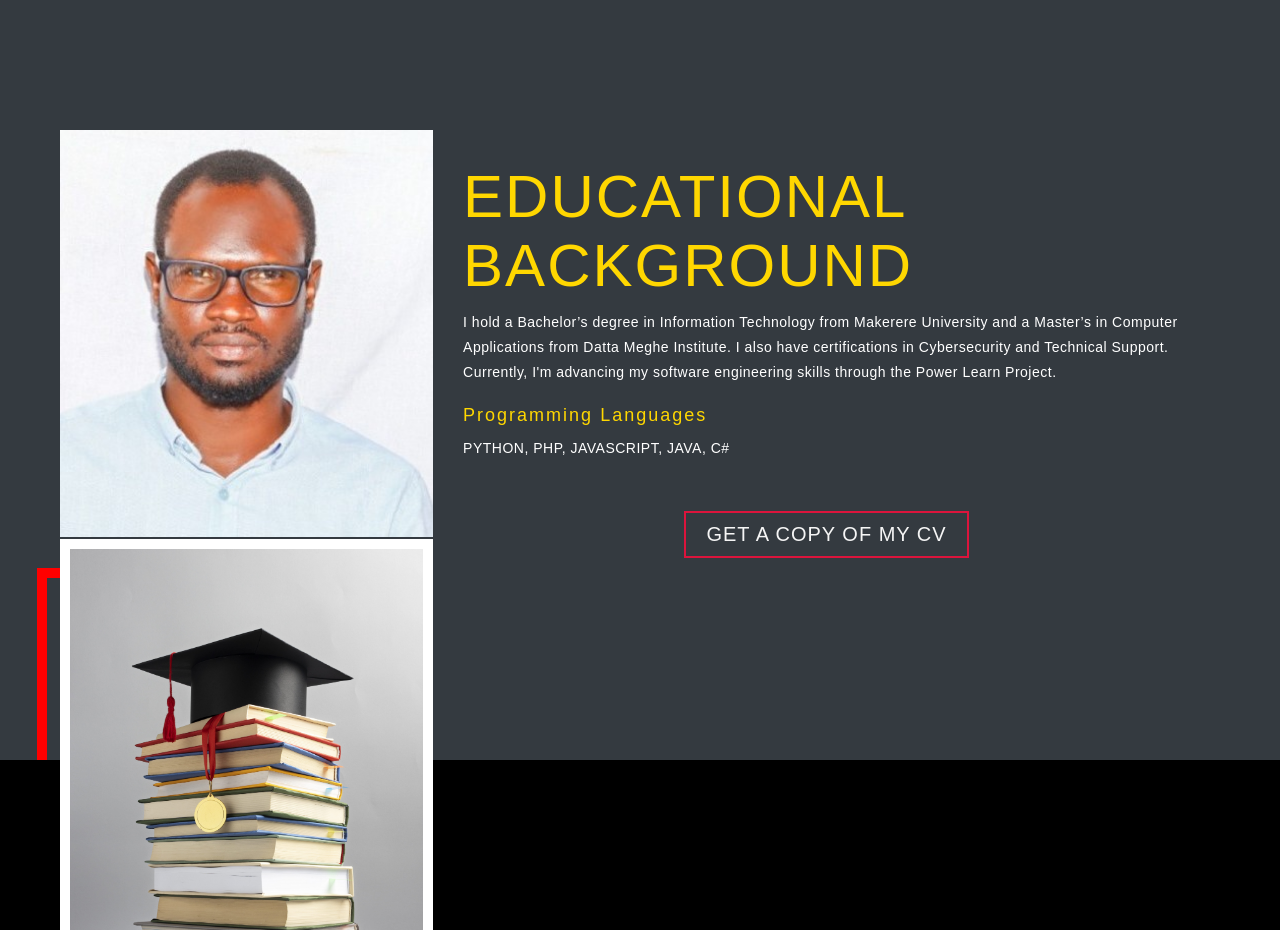
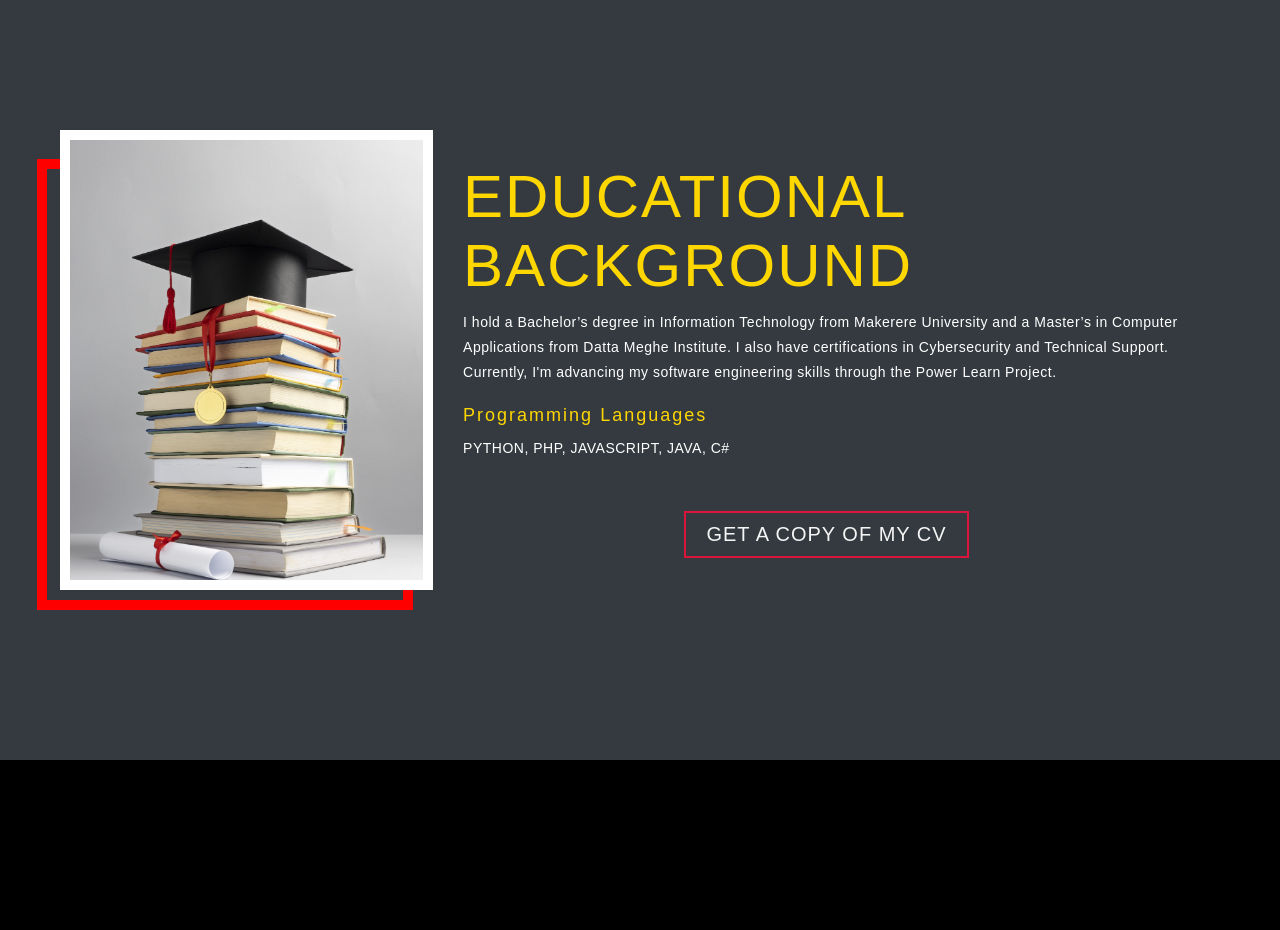
Before and after one commit to iobulejo/HACKATHON-1-PORTFOLIO, a plain HTML site: page index.html in a window 1280 px wide. Shown: the part 2440-3370 px from the top of the page. Drawn offline with Linux system fonts and the light colour scheme.

Commit message:
Update index.html

```diff
--- a/index.html
+++ b/index.html
@@ -103,9 +103,6 @@
     <section id="education">
       <div class="education container">
         <div class="col-left">
-           <div class="about-img">
-        <img src="asset/img/iva.jpg" alt="img">
-      </div>
           <div class="education-img">
             <img src="./asset/img/educ.jpg" a>
           </div>
```
